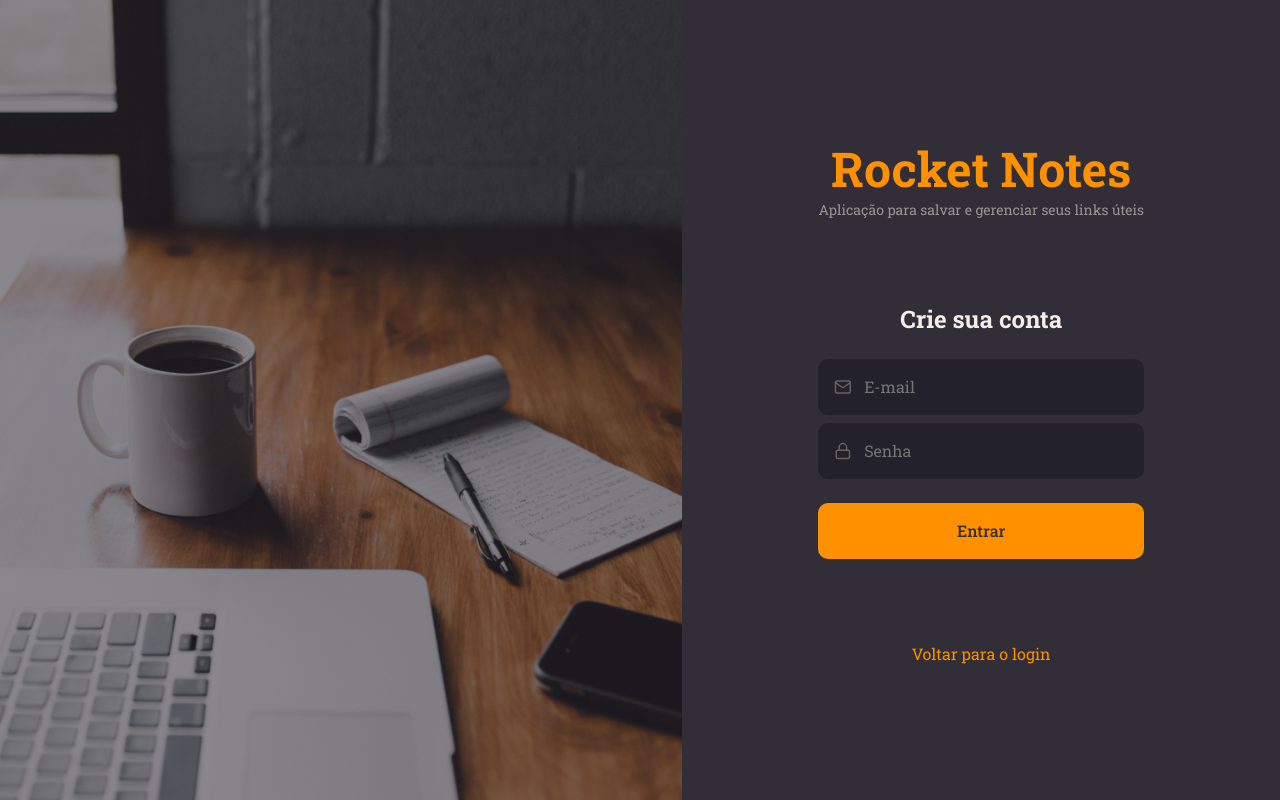
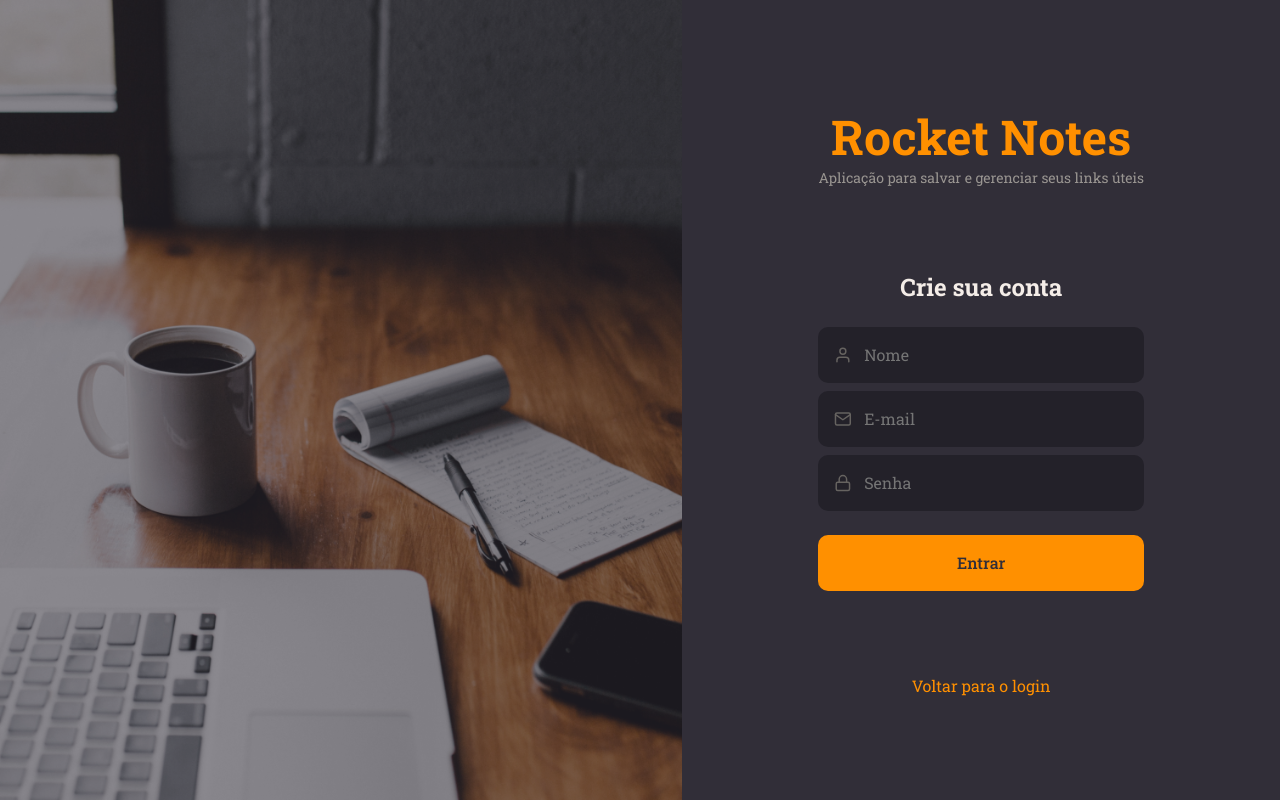
Before and after one commit to MullerHub/Rocketseat-Explorer, a React (Vite) app in the folder Stage0901/RocketNotes/: page / in a window 1280 px wide. Built offline with nearby package versions, Linux system fonts and the light colour scheme.

Commit message:
SignUp att

```diff
--- a/Stage0901/RocketNotes/src/pages/SignUp/Index.jsx
+++ b/Stage0901/RocketNotes/src/pages/SignUp/Index.jsx
@@ -1,6 +1,6 @@
 import { Input } from '../../components/Input'
 import { Button } from '../../components/Button'
-import { FiMail, FiLock } from 'react-icons/fi'
+import { FiMail, FiLock, FiUser } from 'react-icons/fi'
 
 import { Background, Container, Form } from './styles'
 
@@ -13,6 +13,7 @@ export function SignUp() {
         <p>Aplicação para salvar e gerenciar seus links úteis</p>
         <h2>Crie sua conta</h2>
 
+        <Input placeholder="Nome" type="text" icon={FiUser} />
         <Input placeholder="E-mail" type="text" icon={FiMail} />
         <Input placeholder="Senha" type="password" icon={FiLock} />
         <Button title="Entrar" />
```
